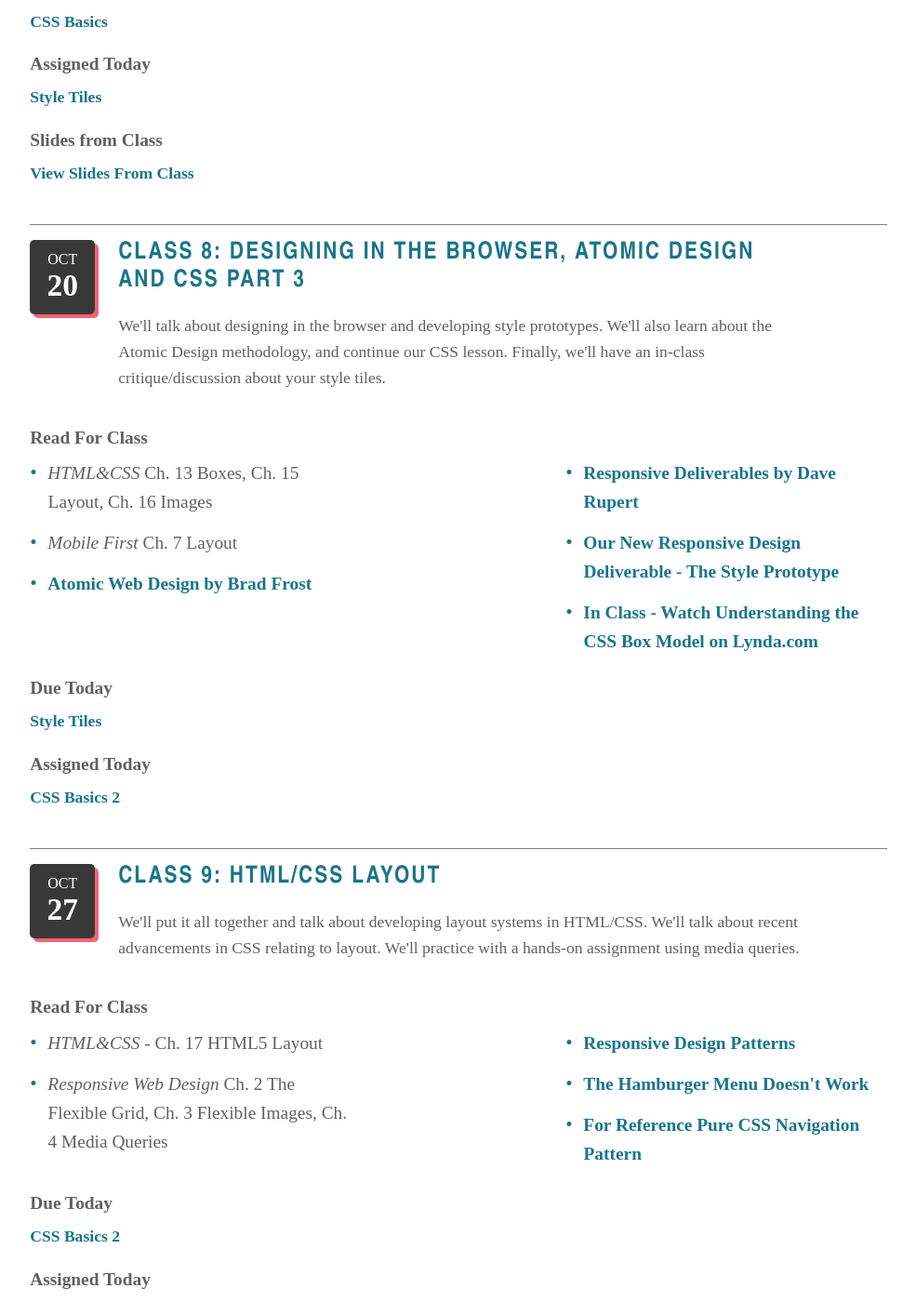
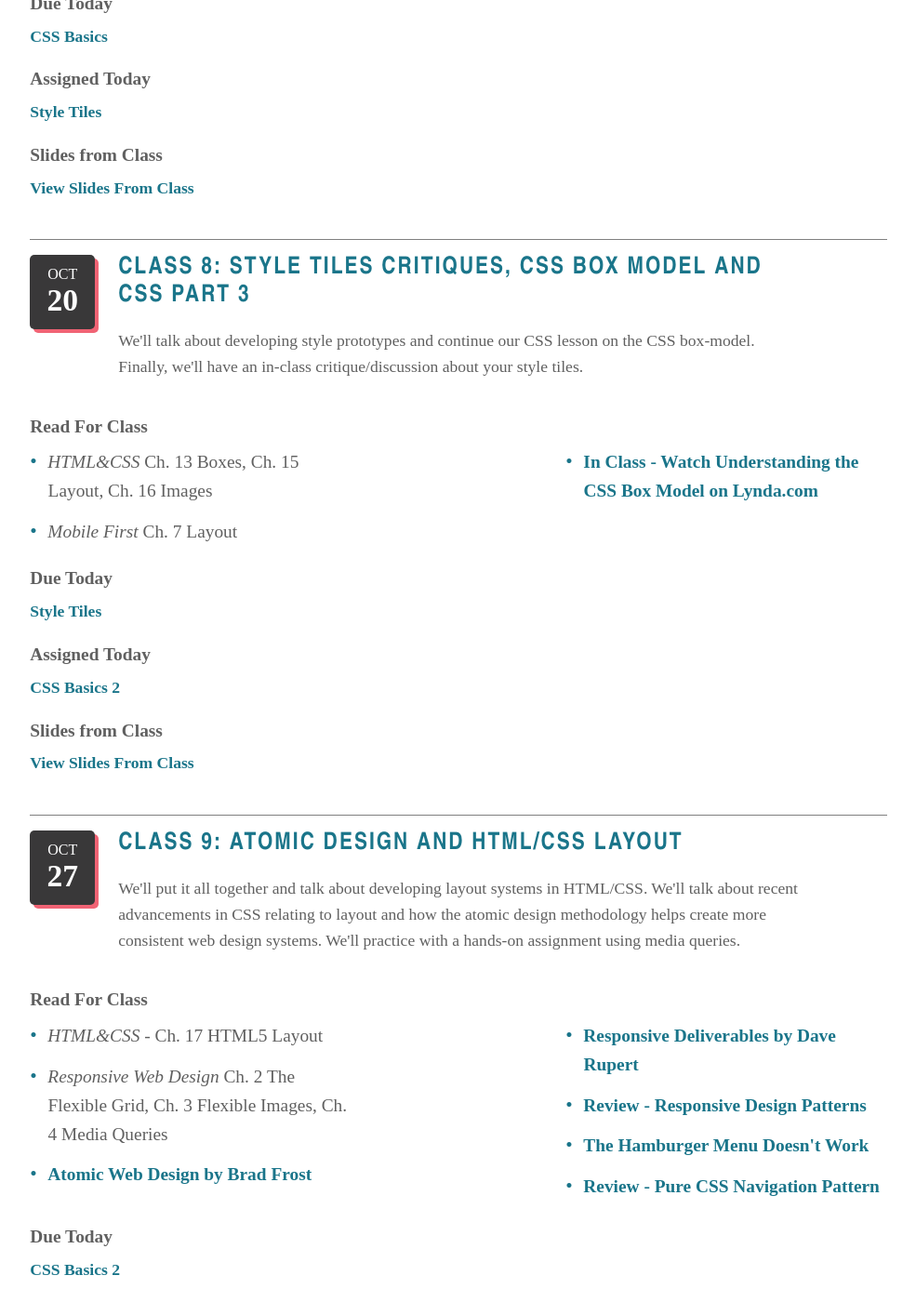
Before and after one commit to KentStateWeb/rwd, a Jekyll site: the page built from class/schedule/index.html, in a window 1280 px wide and 1400 px high, scrolled down 4622 px. Shown: the whole window at 93% size, without its empty margins (147-1132 px from the left). Built offline with Jekyll 4.4.1, drawn with Linux system fonts in a browser that asks for light colours; some of the changed text lies outside the part shown.

Commit message:
Adjusted class 8, added slides

```diff
--- a/_classes/8.md
+++ b/_classes/8.md
@@ -1,12 +1,13 @@
 ---
-title: "Class 8: Designing In The Browser, Atomic Design and CSS Part 3"
+title: "Class 8: Style Tiles Critiques, CSS Box Model and CSS Part 3"
 date: 2015-10-20 12:00:00
-description: "We'll talk about designing in the browser and developing style prototypes.  We'll also learn about the Atomic Design methodology, and continue our CSS lesson.  Finally, we'll have an in-class critique/discussion about your style tiles."
+description: "We'll talk about developing style prototypes and continue our CSS lesson on the CSS box-model.  Finally, we'll have an in-class critique/discussion about your style tiles."
 assignment: <a href="../assignments/css2">CSS Basics 2</a>
-reading: <ul><li><i>HTML&CSS</i> Ch. 13 Boxes, Ch. 15 Layout, Ch. 16 Images</li><li><i>Mobile First</i> Ch. 7 Layout</li><li><a href="http://bradfrost.com/blog/post/atomic-web-design/">Atomic Web Design by Brad Frost</a></li><li><a href="http://daverupert.com/2013/04/responsive-deliverables/">Responsive Deliverables by Dave Rupert</a></li><li><a href="http://seesparkbox.com/foundry/our_new_responsive_design_deliverable_the_style_prototype">Our New Responsive Design Deliverable - The Style Prototype</a></li><li><a href="http://lynda.com/CSS-tutorials/Making-Sense-CSS-Box-Model/372544-2.html">In Class - Watch Understanding the CSS Box Model on Lynda.com</a></li></ul>
+reading: <ul><li><i>HTML&CSS</i> Ch. 13 Boxes, Ch. 15 Layout, Ch. 16 Images</li><li><i>Mobile First</i> Ch. 7 Layout</li><li><a href="http://lynda.com/CSS-tutorials/Making-Sense-CSS-Box-Model/372544-2.html">In Class - Watch Understanding the CSS Box Model on Lynda.com</a></li></ul>
 due: <a href="../assignments/style">Style Tiles</a>
 part: "3"
 layout: wide
+slides: "/class/slides/8/8-Slides-RWD.pdf"
 ---
 
 ## Outline
--- a/_classes/9.md
+++ b/_classes/9.md
@@ -1,9 +1,9 @@
 ---
-title: "Class 9: HTML/CSS Layout"
+title: "Class 9: Atomic Design and HTML/CSS Layout"
 date: 2015-10-27 12:00:00
-description: "We'll put it all together and talk about developing layout systems in HTML/CSS.  We'll talk about recent advancements in CSS relating to layout.  We'll practice with a hands-on assignment using media queries."
+description: "We'll put it all together and talk about developing layout systems in HTML/CSS.  We'll talk about recent advancements in CSS relating to layout and how the atomic design methodology helps create more consistent web design systems.  We'll practice with a hands-on assignment using media queries."
 assignment: <a href="../assignments/layout">Layout/Media Queries</a>
-reading: <ul><li><i>HTML&CSS</i> - Ch. 17 HTML5 Layout</li><li><i>Responsive Web Design</i> Ch. 2 The Flexible Grid, Ch. 3 Flexible Images, Ch. 4 Media Queries</li><li><a href="https://bradfrost.github.io/this-is-responsive/patterns.html">Responsive Design Patterns</a></li><li><a href="http://deep.design/the-hamburger-menu/?utm_source=CSS-Weekly&utm_campaign=Issue-176&utm_medium=email">The Hamburger Menu Doesn't Work</a></li><li><a href="http://lucidlemon.github.io/paradeiser">For Reference Pure CSS Navigation Pattern</a></li></ul>
+reading: <ul><li><i>HTML&CSS</i> - Ch. 17 HTML5 Layout</li><li><i>Responsive Web Design</i> Ch. 2 The Flexible Grid, Ch. 3 Flexible Images, Ch. 4 Media Queries</li><li><a href="http://bradfrost.com/blog/post/atomic-web-design/">Atomic Web Design by Brad Frost</a></li><li><a href="http://daverupert.com/2013/04/responsive-deliverables/">Responsive Deliverables by Dave Rupert</a></li><li><a href="https://bradfrost.github.io/this-is-responsive/patterns.html">Review - Responsive Design Patterns</a></li><li><a href="http://deep.design/the-hamburger-menu/?utm_source=CSS-Weekly&utm_campaign=Issue-176&utm_medium=email">The Hamburger Menu Doesn't Work</a></li><li><a href="http://lucidlemon.github.io/paradeiser">Review - Pure CSS Navigation Pattern</a></li></ul>
 due: <a href="../assignments/css2">CSS Basics 2</a>
 part: "3"
 layout: wide
```
Also changed, not shown: _assignments/css.md (+1 -0 lines), _classes/6.md (+1 -1 lines), _classes/7.md (+1 -0 lines), 6 other files.
